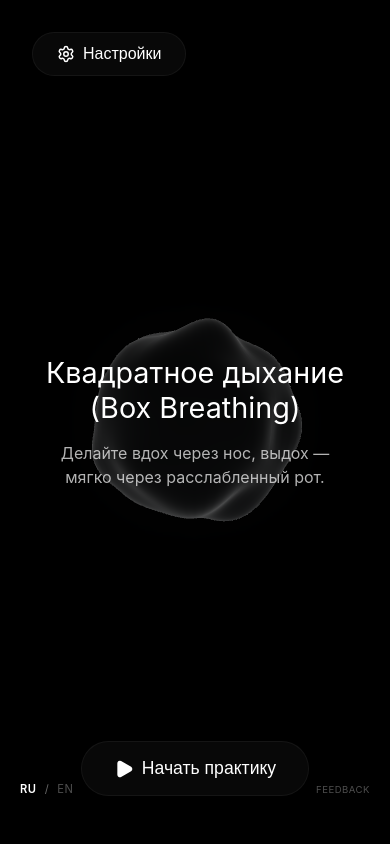
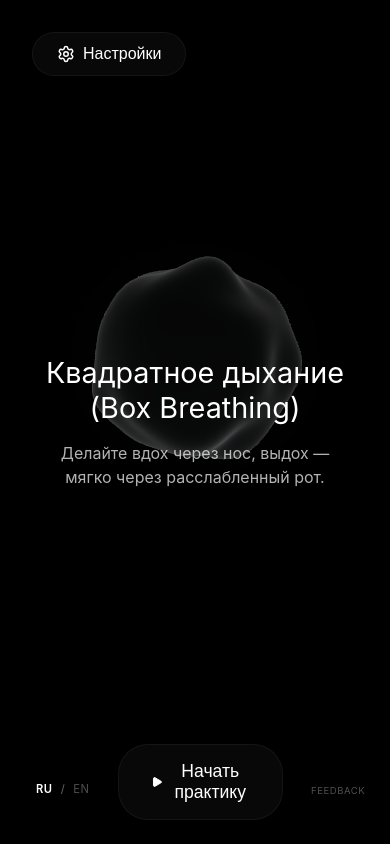
Before and after one commit to r89tfkzkrw-eng/Breathe, a React (Vite) app: page / in a window 390 px wide. Built offline with nearby package versions, Linux system fonts and the light colour scheme.

Commit message:
fix(mobile): refactor bottom-bar layout to grid to prevent buttons overlapping

```diff
--- a/src/App.css
+++ b/src/App.css
@@ -23,16 +23,15 @@
 }
 
 .bottom-bar {
-  position: absolute;
-  bottom: 0;
-  left: 0;
-  right: 0;
+  /* Переходим на grid-элемент для идеального распределения элементов футера */
+  width: 100%;
   padding: 2rem;
   padding-bottom: calc(2rem + env(safe-area-inset-bottom)); /* Учет отступа iPhone */
-  display: flex;
-  justify-content: center;
+  display: grid;
+  grid-template-columns: 1fr auto 1fr;
   align-items: center;
   z-index: 10;
+  box-sizing: border-box;
 }
 
 .visualizer-area {
@@ -404,27 +403,33 @@ input[type=number]::-webkit-outer-spin-button {
 
 /* --- Угловые элементы главного экрана --- */
 .corner-controls {
-  position: absolute;
-  bottom: calc(2rem + env(safe-area-inset-bottom));
-  left: 2rem;
-  right: 2rem;
   display: flex;
-  justify-content: space-between;
   align-items: center;
+  pointer-events: none;
+}
+
+.bottom-bar {
+  width: 100%;
+  padding: 0 2rem;
+  padding-bottom: calc(2rem + env(safe-area-inset-bottom));
+  display: grid;
+  grid-template-columns: 1fr auto 1fr;
+  align-items: flex-end;
   z-index: 10;
-  pointer-events: none; /* Пропускать клики сквозь контейнер */
+  pointer-events: none;
+  box-sizing: border-box;
 }
 
 @media (max-width: 450px) {
   .bottom-bar {
-    /* На мобильных делаем отступ СНИЗУ БОЛЬШЕ, чтобы кнопка точно поднялась над тулбаром */
-    padding-bottom: calc(3rem + env(safe-area-inset-bottom));
+    padding: 1.5rem 1rem;
+    padding-bottom: calc(1.5rem + env(safe-area-inset-bottom));
+    /* Если очень узко, можно сделать отступы поменьше */
+    gap: 0.5rem;
   }
   .corner-controls {
-    /* Также поднимаем и угловые элементы */
-    bottom: calc(3rem + env(safe-area-inset-bottom));
-    left: 1.25rem;
-    right: 1.25rem;
+    padding: 0 1.25rem;
+    padding-bottom: calc(1.5rem + env(safe-area-inset-bottom));
   }
 }
 
--- a/src/App.tsx
+++ b/src/App.tsx
@@ -492,12 +492,22 @@ function App() {
         </main>
       </div>
 
-      {/* Bottom Controls (видна всегда) */}
+      {/* Bottom Controls (видна всегда, теперь это Grid) */}
       <footer className="bottom-bar">
+        {/* Левая часть: Язык */}
+        <div className="corner-controls" style={{ display: showSettings ? 'none' : 'flex', justifyContent: 'flex-start' }}>
+          <div className="lang-switch">
+            <span className={lang === 'ru' ? 'active' : ''} onClick={() => setLang('ru')} style={{ cursor: 'pointer' }}>Ru</span>
+            <span className="separator">/</span>
+            <span className={lang === 'en' ? 'active' : ''} onClick={() => setLang('en')} style={{ cursor: 'pointer' }}>En</span>
+          </div>
+        </div>
+
+        {/* Центр: Кнопка Старт/Пауза */}
         <button
           className="pill-button"
           onClick={async () => {
-            if (showSettings) return; // заблокировано пока открыты настройки
+            if (showSettings) return;
             if (!isPlaying) {
               await audio.init();
             }
@@ -506,9 +516,10 @@ function App() {
           style={{
             padding: '16px 32px',
             fontSize: '1.1rem',
-            opacity: showSettings ? 0.3 : 1, // Затухание, если открыты настройки
+            opacity: showSettings ? 0.3 : 1,
             transition: 'opacity 0.3s ease',
-            cursor: showSettings ? 'default' : 'pointer'
+            cursor: showSettings ? 'default' : 'pointer',
+            margin: '0 auto'
           }}
         >
           {isPlaying ? (
@@ -523,21 +534,14 @@ function App() {
             </>
           )}
         </button>
+
+        {/* Правая часть: Обратная связь */}
+        <div className="corner-controls" style={{ display: showSettings ? 'none' : 'flex', justifyContent: 'flex-end' }}>
+          <a href="https://t.me/dmt_terek" target="_blank" rel="noreferrer" className="corner-feedback">
+            {t.feedback}
+          </a>
+        </div>
       </footer>
-
-      {/* Угловые элементы (язык и feedback) */}
-      <div className="corner-controls" style={{ display: showSettings ? 'none' : 'flex' }}>
-        <div className="lang-switch">
-          <span className={lang === 'ru' ? 'active' : ''} onClick={() => setLang('ru')} style={{ cursor: 'pointer' }}>Ru</span>
-          <span className="separator">/</span>
-          <span className={lang === 'en' ? 'active' : ''} onClick={() => setLang('en')} style={{ cursor: 'pointer' }}>En</span>
-        </div>
-
-        {/* Обратная связь - Telegram создателя */}
-        <a href="https://t.me/dmt_terek" target="_blank" rel="noreferrer" className="corner-feedback">
-          {t.feedback}
-        </a>
-      </div>
     </div>
   );
 }
```
